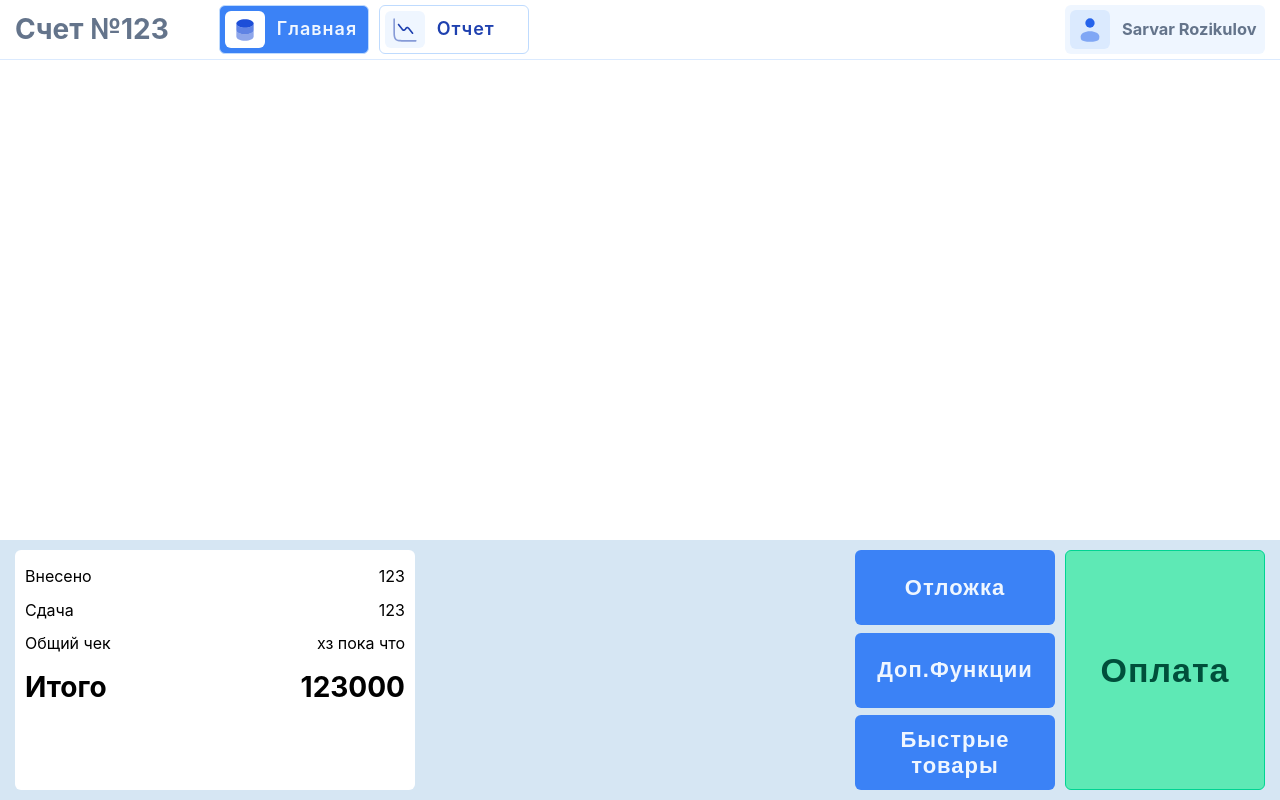
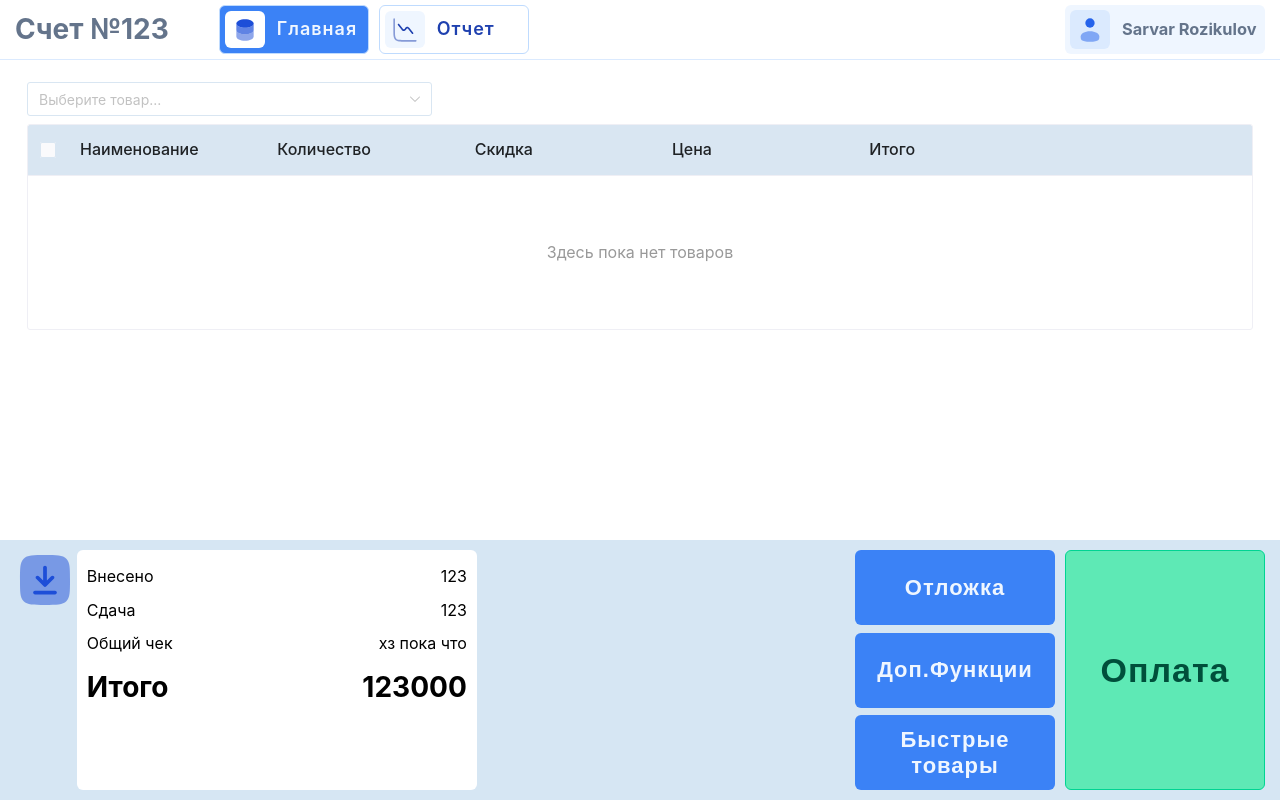
Before and after one commit to 1skRov/e_pos, a Vue app: page /sales in a window 1280 px wide. Built offline with nearby package versions, Linux system fonts and the light colour scheme.

Commit message:
add wrap footer

```diff
--- a/src/assets/styles/main.scss
+++ b/src/assets/styles/main.scss
@@ -14,14 +14,19 @@
 .footer {
   height: 260px;
   max-height: 260px;
-  overflow: hidden;
   flex-shrink: 0;
+  transition: all 0.3s ease;
+  &.collapsed {
+    height: 80px;
+    max-height: 80px;
+  }
 }
 
 .main-content {
   flex-grow: 1;
   overflow-y: auto;
-  padding: 15px;
+  padding: 10px 15px;
+  position: relative;
 }
 
 .add-btn {
--- a/src/pages/MainPage.vue
+++ b/src/pages/MainPage.vue
@@ -12,7 +12,7 @@ export default {
   <div class="app-container">
     <MainHeader class="header"></MainHeader>
     <div class="main-content">
-<!--      <router-view></router-view>-->
+      <router-view></router-view>
     </div>
     <main-footer class="footer"></main-footer>
   </div>
--- a/src/views/MainFooter.vue
+++ b/src/views/MainFooter.vue
@@ -1,29 +1,70 @@
 <script setup>
 import MainFooterButtonsContent from "@/views/MainFooterButtonsContent.vue";
+import {ref} from "vue";
+
+const isCollapsed = ref(false)
+const toggleFooter = () => {
+  isCollapsed.value = !isCollapsed.value
+}
 </script>
 
 <template>
-  <div class="main-footer">
+  <div class="main-footer" :class="{ collapsed: isCollapsed }">
+    <div class="wrap" @click="toggleFooter">
+      <svg v-if="isCollapsed" class="up" viewBox="0 0 24 24" xmlns="http://www.w3.org/2000/svg">
+        <g id="SVGRepo_bgCarrier" stroke-width="0"></g>
+        <g id="SVGRepo_tracerCarrier" stroke-linecap="round" stroke-linejoin="round"></g>
+        <g id="SVGRepo_iconCarrier">
+          <path opacity="0.5"
+                d="M2 12C2 7.28595 2 4.92893 3.46447 3.46447C4.92893 2 7.28595 2 12 2C16.714 2 19.0711 2 20.5355 3.46447C22 4.92893 22 7.28595 22 12C22 16.714 22 19.0711 20.5355 20.5355C19.0711 22 16.714 22 12 22C7.28595 22 4.92893 22 3.46447 20.5355C2 19.0711 2 16.714 2 12Z"
+                fill="currentColor"></path>
+          <path
+            d="M8 7.75C7.58579 7.75 7.25 7.41421 7.25 7C7.25 6.58579 7.58579 6.25 8 6.25H16C16.4142 6.25 16.75 6.58579 16.75 7C16.75 7.41421 16.4142 7.75 16 7.75H8Z"
+            fill="currentColor"></path>
+          <path
+            d="M12.75 17C12.75 17.4142 12.4142 17.75 12 17.75C11.5858 17.75 11.25 17.4142 11.25 17L11.25 11.8107L9.53033 13.5303C9.23744 13.8232 8.76256 13.8232 8.46967 13.5303C8.17678 13.2374 8.17678 12.7626 8.46967 12.4697L11.4697 9.46967C11.6103 9.32902 11.8011 9.25 12 9.25C12.1989 9.25 12.3897 9.32902 12.5303 9.46967L15.5303 12.4697C15.8232 12.7626 15.8232 13.2374 15.5303 13.5303C15.2374 13.8232 14.7626 13.8232 14.4697 13.5303L12.75 11.8107V17Z"
+            fill="currentColor"></path>
+        </g>
+      </svg>
+      <svg viewBox="0 0 24 24" v-else class="down" xmlns="http://www.w3.org/2000/svg">
+        <g id="SVGRepo_bgCarrier" stroke-width="0"></g>
+        <g id="SVGRepo_tracerCarrier" stroke-linecap="round" stroke-linejoin="round"></g>
+        <g id="SVGRepo_iconCarrier">
+          <path opacity="0.5"
+                d="M2 12C2 7.28595 2 4.92893 3.46447 3.46447C4.92893 2 7.28595 2 12 2C16.714 2 19.0711 2 20.5355 3.46447C22 4.92893 22 7.28595 22 12C22 16.714 22 19.0711 20.5355 20.5355C19.0711 22 16.714 22 12 22C7.28595 22 4.92893 22 3.46447 20.5355C2 19.0711 2 16.714 2 12Z"
+                fill="currentColor"></path>
+          <path
+            d="M12.75 7C12.75 6.58579 12.4142 6.25 12 6.25C11.5858 6.25 11.25 6.58579 11.25 7L11.25 12.1893L9.53033 10.4697C9.23744 10.1768 8.76256 10.1768 8.46967 10.4697C8.17678 10.7626 8.17678 11.2374 8.46967 11.5303L11.4697 14.5303C11.6103 14.671 11.8011 14.75 12 14.75C12.1989 14.75 12.3897 14.671 12.5303 14.5303L15.5303 11.5303C15.8232 11.2374 15.8232 10.7626 15.5303 10.4697C15.2374 10.1768 14.7626 10.1768 14.4697 10.4697L12.75 12.1893V7Z"
+            fill="currentColor"></path>
+          <path
+            d="M8 16.25C7.58579 16.25 7.25 16.5858 7.25 17C7.25 17.4142 7.58579 17.75 8 17.75H16C16.4142 17.75 16.75 17.4142 16.75 17C16.75 16.5858 16.4142 16.25 16 16.25H8Z"
+            fill="currentColor"></path>
+        </g>
+      </svg>
+    </div>
+    <div
+      class="footer-content">
       <div class="left-content">
-      <div class="left-item">
+        <div class="left-item" v-if="!isCollapsed">
           <span>Внесено</span>
           <span>123</span>
         </div>
-      <div class="left-item">
+        <div class="left-item" v-if="!isCollapsed">
           <span>Сдача</span>
           <span>123</span>
         </div>
-      <div class="left-item">
+        <div class="left-item" v-if="!isCollapsed">
           <span>Общий чек</span>
           <span>хз пока что</span>
         </div>
-      <div class="left-item">
+        <div class="left-item" :class="{ isCollapsedLeft: isCollapsed }">
           <h1>Итого</h1>
           <h1>123000</h1>
         </div>
       </div>
-    <div class="right-content">
-      <MainFooterButtonsContent></MainFooterButtonsContent>
+      <div class="right-content" :class="{ isCollapsedRight: isCollapsed }">
+        <MainFooterButtonsContent :isCollapsed="isCollapsed"></MainFooterButtonsContent>
+      </div>
     </div>
   </div>
 </template>
@@ -32,9 +73,15 @@ import MainFooterButtonsContent from "@/views/MainFooterButtonsContent.vue";
 .main-footer {
   background: var(--ice-blue);
   display: flex;
+  padding: 10px 15px;
+}
+
+.footer-content {
+  display: flex;
   align-items: center;
+  width: 100%;
+  height: 100%;
   justify-content: space-between;
-  padding: 10px 15px;
 }
 
 .left-content {
@@ -55,10 +102,28 @@ import MainFooterButtonsContent from "@/views/MainFooterButtonsContent.vue";
     span {
       font-size: 16px;
     }
+
+    &.isCollapsedLeft {
+      margin: 0;
+    }
   }
 }
 
 .right-content {
   height: 100%;
+
+  .isCollapsedRight {
+    width: 100%;
+  }
+}
+
+.wrap {
+  width: 65px;
+
+  svg {
+    width: 60px;
+    height: 60px;
+    color: var(--blue-700);
+  }
 }
 </style>
--- a/src/views/MainFooterButtonsContent.vue
+++ b/src/views/MainFooterButtonsContent.vue
@@ -1,15 +1,23 @@
-<script setup>
+<script>
+export default {
+  props: {
+    isCollapsed: {
+      type: Boolean,
+      default: false,
+    }
+  }
+}
 
 </script>
 
 <template>
 <div class="buttons-content">
-  <div class="additional-buttons">
+  <div class="additional-buttons" v-if="!isCollapsed">
     <button>Отложка</button>
     <button>Доп.Функции</button>
     <button>Быстрые товары</button>
   </div>
-  <div class="payment-button">
+  <div class="payment-button" :class="{ isCollapsedPayment: isCollapsed }">
     <button>Оплата</button>
   </div>
 </div>
@@ -20,6 +28,7 @@
   display: flex;
   gap: 10px;
   height: 100%;
+  width: 100%;
 }
 .additional-buttons {
   display: flex;
@@ -59,6 +68,9 @@
     &:active {
       background: var(--blue-400);
     }
+    &.isCollapsedPayment {
+      height: 75px;
+    }
   }
 }
 </style>
```
Lines whose indentation alone changed are shown as unchanged.
